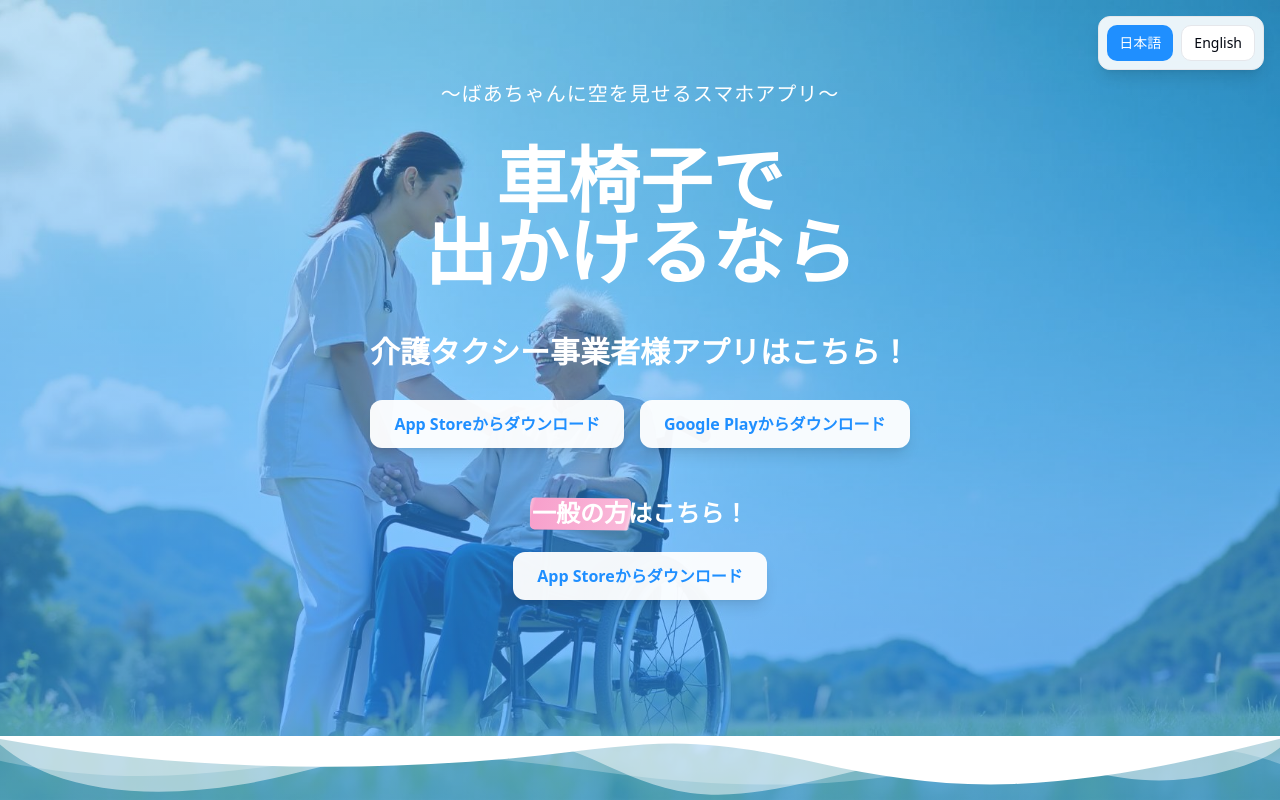
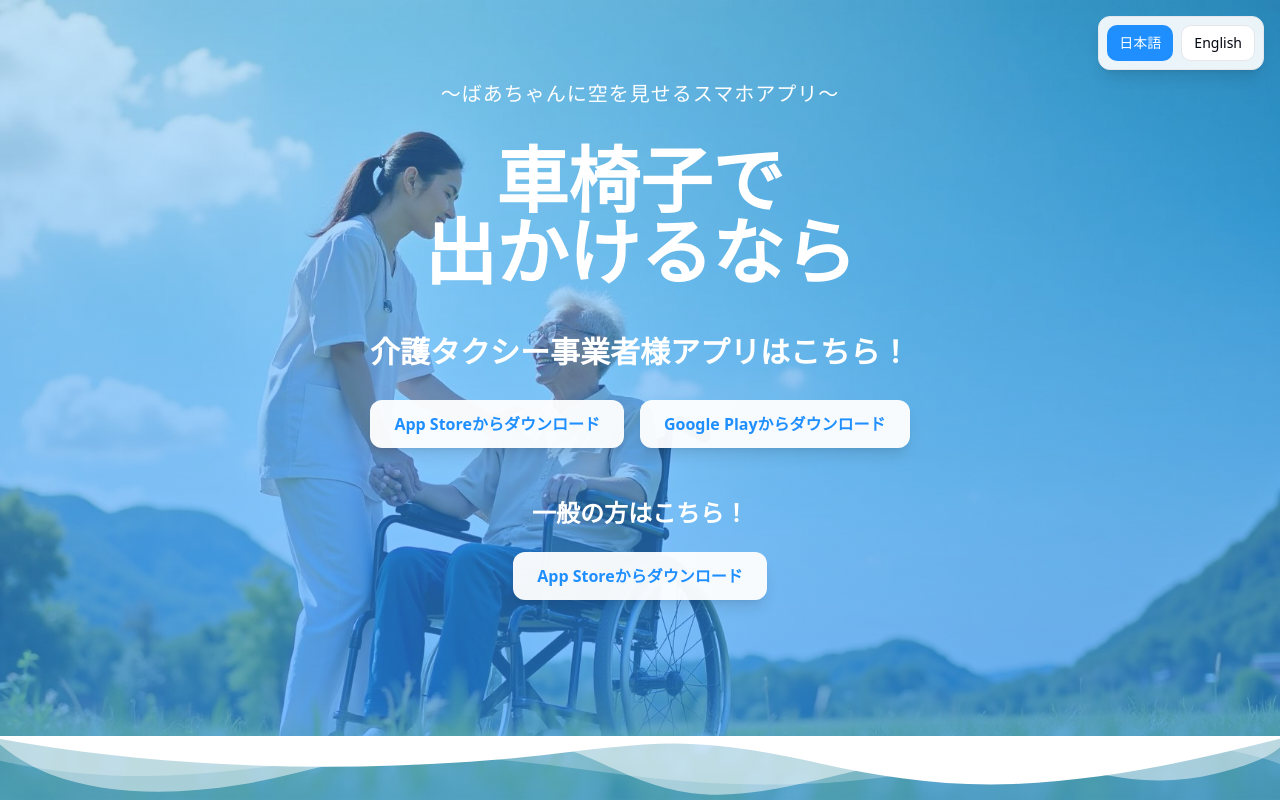
Before and after one commit to SayakaYamaguchi1217/textify-image-page, a React (Vite) app: page / in a window 1280 px wide. Shown: the top 800 px of the page. Built offline with nearby package versions, Linux system fonts and the light colour scheme.

Commit message:
Remove highlight from "一般の方"
Remove the marker highlight expression from the "一般の方" text.

```diff
--- a/src/components/HeroSection.tsx
+++ b/src/components/HeroSection.tsx
@@ -57,7 +57,7 @@ const HeroSection = () => {
           {/* General User App Section */}
           <div>
             <h3 className="text-hero-text text-xl md:text-2xl font-bold mb-6 font-japanese">
-              <span className="marker-highlight-pink">一般の方</span>はこちら！
+              一般の方はこちら！
             </h3>
 
             <div className="flex justify-center">
--- a/src/index.css
+++ b/src/index.css
@@ -105,43 +105,6 @@ All colors MUST be HSL.
   }
 }
 
-/* Marker Highlight Styles */
-@layer components {
-  .marker-highlight-yellow {
-    @apply relative inline-block;
-  }
-
-  .marker-highlight-yellow::before {
-    content: '';
-    position: absolute;
-    top: 0.1em;
-    left: -0.1em;
-    right: -0.1em;
-    bottom: -0.1em;
-    background: linear-gradient(104deg, transparent 0.9%, hsl(45 100% 80%) 2.4%, hsl(45 100% 75%) 5.8%, hsl(45 100% 80%) 93%, hsl(45 100% 85%) 96%, transparent 98%);
-    border-radius: 0.2em;
-    z-index: -1;
-    transform: rotate(-0.5deg);
-  }
-
-  .marker-highlight-pink {
-    @apply relative inline-block;
-  }
-
-  .marker-highlight-pink::before {
-    content: '';
-    position: absolute;
-    top: 0.1em;
-    left: -0.1em;
-    right: -0.1em;
-    bottom: -0.1em;
-    background: linear-gradient(104deg, transparent 0.9%, hsl(330 85% 85%) 2.4%, hsl(330 85% 80%) 5.8%, hsl(330 85% 85%) 93%, hsl(330 85% 90%) 96%, transparent 98%);
-    border-radius: 0.2em;
-    z-index: -1;
-    transform: rotate(0.6deg);
-  }
-}
-
 @layer base {
   * {
     @apply border-border;
```
